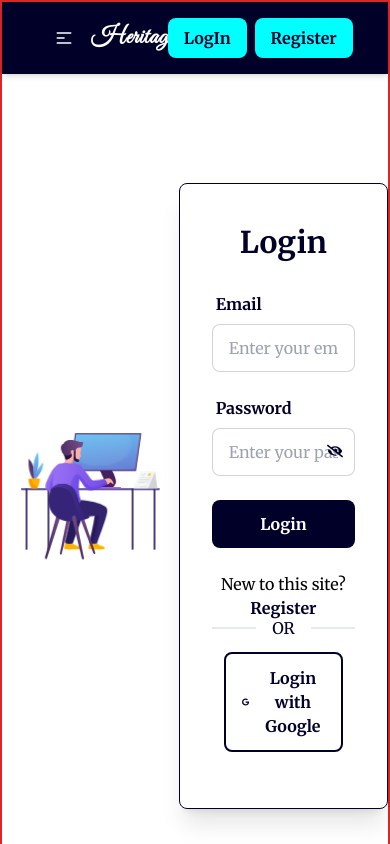
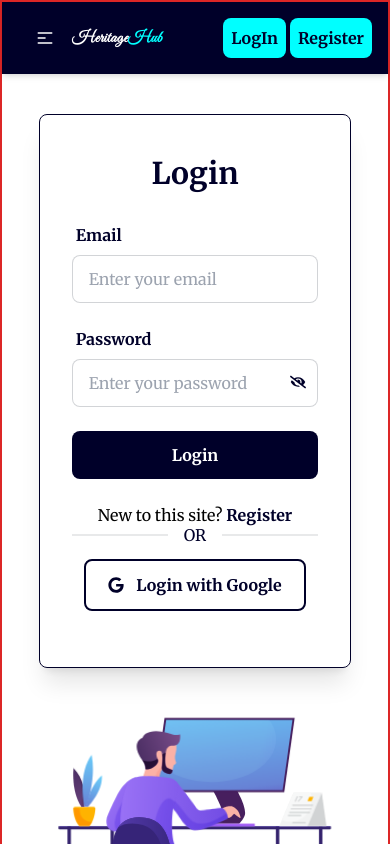
Before and after one commit to TaiebaTasnim/HeritageHub-client-site, a React (Vite) app: page /login in a window 390 px wide. Shown: the top 844 px of the page. Built offline with nearby package versions, Linux system fonts and the light colour scheme; no server answers.

Commit message:
lottie responsive done

```diff
--- a/src/Components/Header.jsx
+++ b/src/Components/Header.jsx
@@ -143,7 +143,7 @@ const handlesignout = () => {
     }
       return (
         <div className="bg-[#000029] text-white shadow-md">
-        <div className="container mx-auto w-[90%] navbar px-4 py-3">
+        <div className="container mx-auto md:w-[90%] navbar px-4 py-3">
           {/* Navbar Start */}
           <div className="navbar-start">
             <div className="dropdown">
@@ -165,14 +165,14 @@ const handlesignout = () => {
               </div>
               <ul
                 tabIndex={0}
-                className="menu menu-sm dropdown-content bg-[#000029] rounded-box z-[1] mt-3 w-52 p-2 shadow"
+                className="menu menu-sm dropdown-content bg-[#000029] rounded-box z-[1] mt-3 w-48 p-2  shadow"
               >
                 {links}
               </ul>
             </div>
             <a
               href="/"
-              className="text-white text-2xl font-style font-bold tracking-wide hover:text-[#00FFFF] transition duration-300"
+              className="text-white text-[16px] md:text-2xl font-style font-bold tracking-wide hover:text-[#00FFFF] transition duration-300"
             >
               Heritage<span className="text-[#00FFFF]">Hub</span>
             </a>
@@ -252,10 +252,10 @@ const handlesignout = () => {
 
               </div>
             ) : (
-              <div className="flex gap-2">
+              <div className="flex gap-1 md:gap-2">
                 <Link
                   to="/login"
-                  className="py-2 px-4 bg-[#00FFFF] text-[#000029] rounded-lg font-semibold transition duration-500 ease-in-out relative overflow-hidden group"
+                  className="py-2 px-2 bg-[#00FFFF] text-[#000029] rounded-lg font-semibold transition duration-500 ease-in-out relative overflow-hidden group"
                 >
                   <span className="absolute inset-0 bg-gradient-to-r from-[#00FFFF] to-[#000029] opacity-0 transition-opacity duration-500 group-hover:opacity-100"></span>
                   <span className="relative group-hover:text-white transition duration-500 ease-in-out">
@@ -264,7 +264,7 @@ const handlesignout = () => {
                 </Link>
                 <Link
                   to="/register"
-                  className="py-2 px-4 bg-[#00FFFF] text-[#000029] rounded-lg font-semibold transition duration-500 ease-in-out relative overflow-hidden group"
+                  className="py-2 px-2 bg-[#00FFFF] text-[#000029] rounded-lg font-semibold transition duration-500 ease-in-out relative overflow-hidden group"
                 >
                   <span className="absolute inset-0 bg-gradient-to-r from-[#00FFFF] to-[#000029] opacity-0 transition-opacity duration-500 group-hover:opacity-100"></span>
                   <span className="relative group-hover:text-white transition duration-500 ease-in-out">
--- a/src/MainLayout/Root.jsx
+++ b/src/MainLayout/Root.jsx
@@ -3,6 +3,7 @@ import Header from "../Components/Header";
 import Footer from "../Components/Footer";
 import { useEffect } from "react";
 import AOS from "aos";
+
 
 
 const Root = () => {
--- a/src/Pages/Login.jsx
+++ b/src/Pages/Login.jsx
@@ -8,6 +8,7 @@ import { auth } from "../Firebase/firebase.config";
 import { FaGoogle } from "react-icons/fa";
 import { Helmet } from "react-helmet-async";
 import Lottie from "lottie-react";
+
 import login from "../assets/Lottie/login.json"
 import Swal from "sweetalert2";
 
@@ -21,6 +22,13 @@ const Login = () => {
   const handleSignup=()=>{
     signInWithPopup(auth,provider)
         .then((result)=>{
+          Swal.fire({
+            title: "Login Successful!",
+            text: `Welcome! You successfully loged in.`,
+            icon: "success",
+            confirmButtonText: "OK",
+          });
+
           navigate('/')
 
           //console.log(result)
@@ -76,7 +84,7 @@ const Login = () => {
       return (
 
             <div
-            className="min-h-screen bg-cover bg-center flex items-center justify-center relative"
+            className="min-h-screen bg-cover bg-center container mx-auto w-[90%] flex flex-col lg:flex-row items-center justify-center relative my-10"
             // style={{
             //   backgroundImage: "url('https://i.ibb.co.com/bFGz7FV/visa-9.jpg')", // Replace with your image URL
             // }}
@@ -84,13 +92,11 @@ const Login = () => {
              <Helmet>
               <title>Login</title>
              </Helmet>
-             <div>
-        <Lottie animationData={login}></Lottie>
-      </div>
+
 
             {/* Animated Form */}
             <div
-               className="z-10 w-[90%] max-w-md px-8 py-10 mt-0 rounded-lg shadow-xl bg-white bg-opacity-15 backdrop-blur-md border border-[#000029] "
+               className=" w-[90%] max-w-md px-8 py-10 mt-0 rounded-lg shadow-xl bg-white bg-opacity-15 backdrop-blur-md border border-[#000029] "
               >
                 <h1 className="text-3xl font-bold text-center text-[#000029] mb-6">
                   Login
@@ -158,6 +164,9 @@ const Login = () => {
 
                 </div>
               </div>
+              <div className="md:w-[450px] ">
+        <Lottie animationData={login}></Lottie>
+      </div>
           </div>
       );
 };
--- a/src/Pages/Register.jsx
+++ b/src/Pages/Register.jsx
@@ -24,6 +24,12 @@ const Register = () => {
       const handleSignup=()=>{
             signInWithPopup(auth,provider)
             .then((result)=>{
+              Swal.fire({
+                title: "Registration Successful!",
+                text: `Welcome,Your account has been created successfully.`,
+                icon: "success",
+                confirmButtonText: "OK",
+              });
               navigate('/')
 
               //console.log(result)
@@ -88,7 +94,7 @@ const Register = () => {
             }
       return (
             <div
-      className="min-h-screen bg-cover bg-center flex items-center justify-center gap-4 relative"
+      className="min-h-screen bg-cover bg-center flex flex-col lg:flex-row items-center justify-center gap-4 relative"
       // style={{
       //   backgroundImage: "url('https://i.ibb.co.com/bFGz7FV/visa-9.jpg')",
       // }}
@@ -98,12 +104,10 @@ const Register = () => {
                    </Helmet>
 
       {/* <div className="absolute inset-0 bg-black bg-opacity-70"></div> */}
-      <div>
-        <Lottie animationData={register}></Lottie>
-      </div>
+
 
       <div
-        className="z-10 w-[90%] max-w-md my-10 px-8 py-10 rounded-lg shadow-xl bg-white bg-opacity-15 backdrop-blur-md border border-[#000029]"
+        className="container mx-auto w-[90%] my-10 px-8 py-10 rounded-lg shadow-xl bg-white bg-opacity-15 backdrop-blur-md border border-[#000029]"
       //   data-aos="fade-up"
       >
         <h1
@@ -207,6 +211,9 @@ const Register = () => {
 
         </div>
       </div>
+      <div className="md:w-[450px]">
+        <Lottie animationData={register}></Lottie>
+      </div>
     </div>
       );
 };
--- a/src/main.jsx
+++ b/src/main.jsx
@@ -7,6 +7,7 @@ import Route from './Route/Route.jsx'
 import AuthProvider from './Provider/AuthProvider.jsx'
 import { HelmetProvider } from 'react-helmet-async';
 import "aos/dist/aos.css"
+
 
 import "react-tooltip/dist/react-tooltip.css";
 
```
